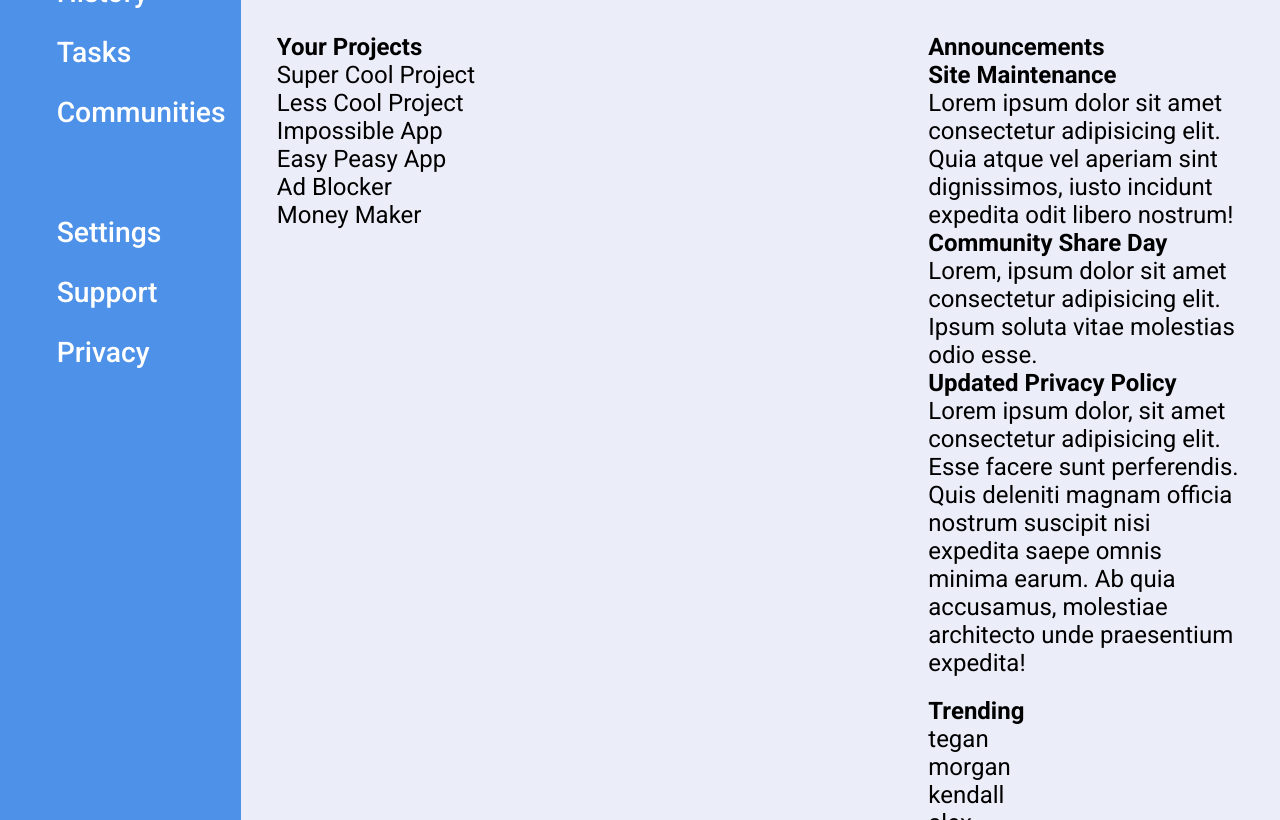
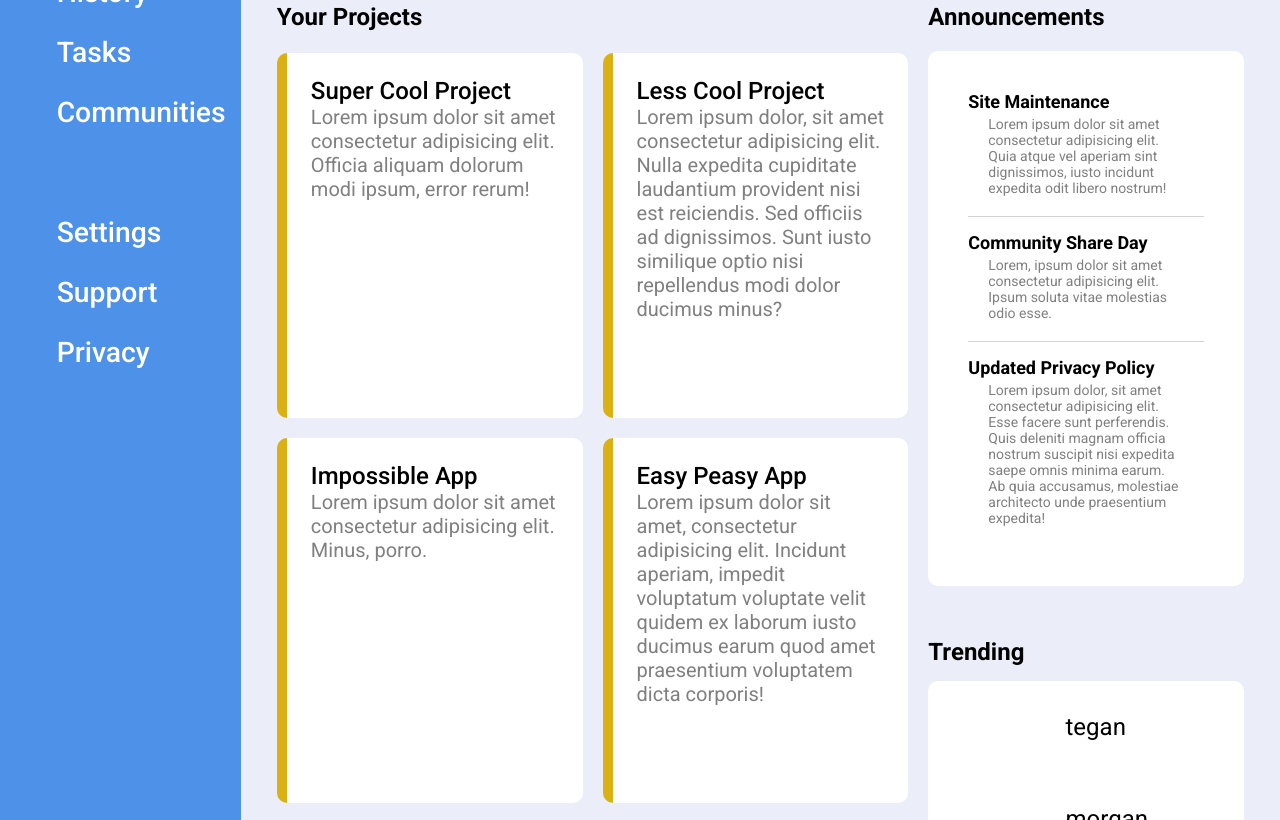
Before and after one commit to kmmoody212/admin-dash, a plain HTML site: page index.html in a window 1280 px wide. Shown: the part 366-1186 px from the top of the page. Drawn offline with Linux system fonts and the light colour scheme.

Commit message:
Project finished. Left out some icons, but layout is completed. - KM

```diff
--- a/index.html
+++ b/index.html
@@ -89,19 +89,63 @@
       <section class="main">
         <div class="cards">
           <h3>Your Projects</h3>
-          <div>Super Cool Project</div>
-          <div>Less Cool Project</div>
-          <div>Impossible App</div>
-          <div>Easy Peasy App</div>
-          <div>Ad Blocker</div>
-          <div>Money Maker</div>
+          <div>
+            Super Cool Project
+            <p>
+              Lorem ipsum dolor sit amet consectetur adipisicing elit. Officia
+              aliquam dolorum modi ipsum, error rerum!
+            </p>
+          </div>
+          <div>
+            Less Cool Project
+            <p>
+              Lorem ipsum dolor, sit amet consectetur adipisicing elit. Nulla
+              expedita cupiditate laudantium provident nisi est reiciendis. Sed
+              officiis ad dignissimos. Sunt iusto similique optio nisi
+              repellendus modi dolor ducimus minus?
+            </p>
+          </div>
+          <div>
+            Impossible App
+            <p>
+              Lorem ipsum dolor sit amet consectetur adipisicing elit. Minus,
+              porro.
+            </p>
+          </div>
+          <div>
+            Easy Peasy App
+            <p>
+              Lorem ipsum dolor sit amet, consectetur adipisicing elit. Incidunt
+              aperiam, impedit voluptatum voluptate velit quidem ex laborum
+              iusto ducimus earum quod amet praesentium voluptatem dicta
+              corporis!
+            </p>
+          </div>
+          <div>
+            Ad Blocker
+            <p>
+              Lorem ipsum dolor sit amet consectetur adipisicing elit.
+              Aspernatur ratione velit porro voluptates exercitationem aliquam
+              vero voluptatem laudantium.
+            </p>
+          </div>
+          <div>
+            Money Maker
+            <p>
+              Lorem ipsum dolor sit amet consectetur adipisicing elit. Culpa
+              quae obcaecati eligendi maxime pariatur amet porro nemo laborum,
+              blanditiis sunt odio cum at?
+            </p>
+          </div>
         </div>
         <div class="anns">
-          <h3>Announcements</h3>
+          <h3 style="margin-bottom: 20px">Announcements</h3>
           <div class="anns-card">
             <div>
               <h5>Site Maintenance</h5>
-              <p>
+              <p
+                style="border-bottom: 1px solid lightgray; margin-bottom: 15px"
+              >
                 Lorem ipsum dolor sit amet consectetur adipisicing elit. Quia
                 atque vel aperiam sint dignissimos, iusto incidunt expedita odit
                 libero nostrum!
@@ -109,7 +153,9 @@
             </div>
             <div>
               <h5>Community Share Day</h5>
-              <p>
+              <p
+                style="border-bottom: 1px solid lightgray; margin-bottom: 15px"
+              >
                 Lorem, ipsum dolor sit amet consectetur adipisicing elit. Ipsum
                 soluta vitae molestias odio esse.
               </p>
--- a/style.css
+++ b/style.css
@@ -127,14 +127,73 @@
 .cards {
   grid-column: 1;
   grid-row: 1 / 3;
+  display: grid;
+  overflow: auto;
+  gap: 20px;
+  grid-template-columns: 1fr 1fr;
+  grid-template-rows: 30px 1fr 1fr 1fr;
+}
+
+.main .cards h3 {
+  grid-column: span 2;
+}
+
+.main .cards div {
+  background-color: white;
+  padding: 24px;
+  border-left: 10px solid rgb(219, 176, 19);
+  border-radius: 10px;
+  font-weight: 500;
+}
+
+.main .cards div p {
+  font-weight: 300;
+  font-size: 20px;
+  color: gray;
 }
 
 .anns {
   grid-column: 2;
   grid-row: 1;
+  display: flex;
+  flex-direction: column;
+}
+
+.anns-card {
+  background-color: white;
+  padding: 40px;
+  border-radius: 10px;
+}
+
+.anns-card h5 {
+  font-size: 18px;
+}
+
+.anns-card p {
+  font-size: 14px;
+  color: gray;
+  padding: 4px 20px 20px 20px;
 }
 
 .trending {
   grid-column: 2;
   grid-row: 2;
 }
+
+.trending h3 {
+  margin-top: 32px;
+  margin-bottom: 15px;
+}
+
+.trend-card {
+  display: grid;
+  grid-template-columns: 1fr 2fr;
+  grid-template-rows: repeat(4, 1fr);
+  background-color: white;
+  border-radius: 10px;
+}
+
+.trend-card div {
+  grid-column: 2;
+  padding: 32px;
+}
```
